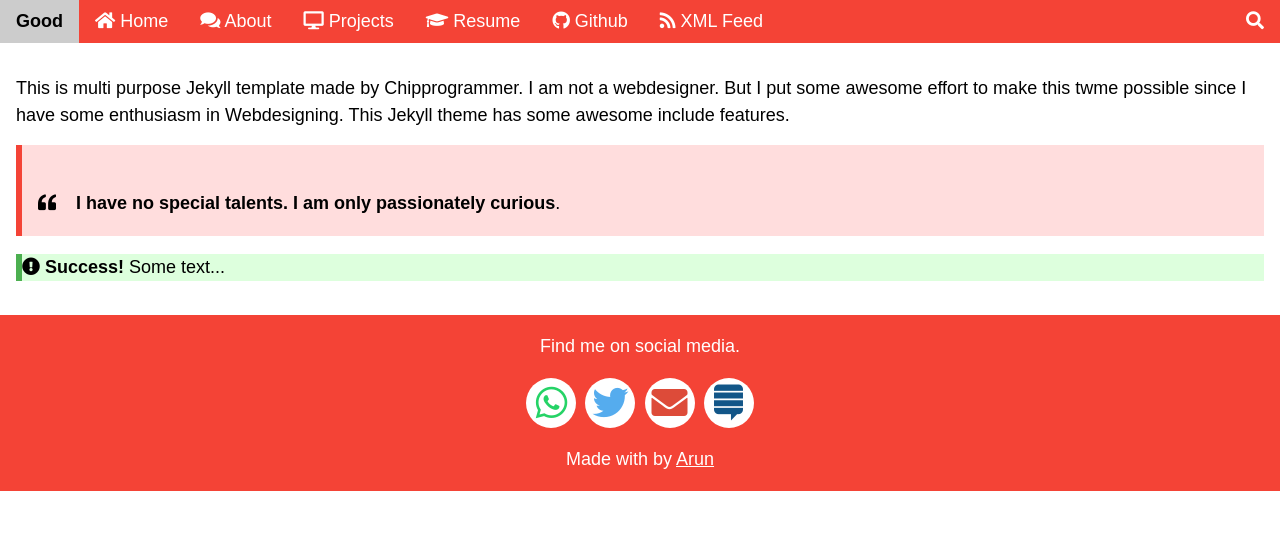
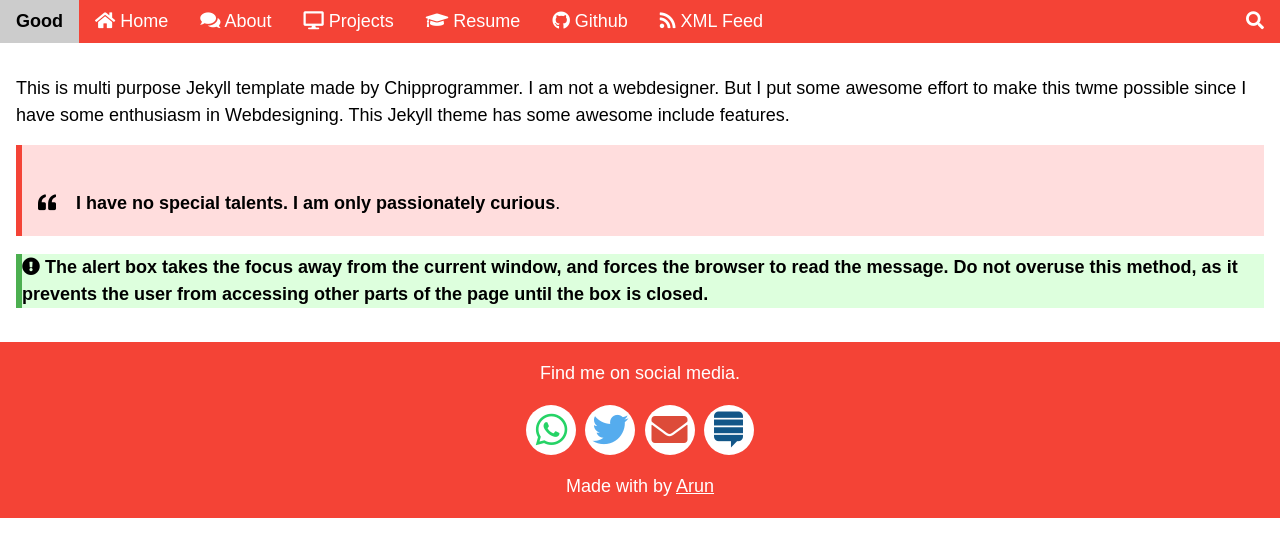
Before and after one commit to chipprogrammers/Good, a Jekyll site: the page built from index.html, in a window 1280 px wide. Shown: the top 557 px of the page. Built offline with Jekyll 4.4.1, drawn with Linux system fonts in a browser that asks for light colours; some web fonts are replaced; comment, search, counter and statistics services are not loaded.

Commit message:
Update index.html

```diff
--- a/index.html
+++ b/index.html
@@ -26,6 +26,7 @@ div {
 .alert-icon{
   border-left: 6px;
   display: inline-block;
+  padding-left:10px;
   }
 .info {
     background-color: #e7f3fe;
@@ -40,6 +41,6 @@ div {
 </style>
 <div class="success">
   <p class="alert icon">
- <i class="fas fa-exclamation-circle"></i> <strong>Success!</strong> Some text...</p>
+ <i class="fas fa-exclamation-circle"></i> <strong>The alert box takes the focus away from the current window, and forces the browser to read the message. Do not overuse this method, as it prevents the user from accessing other parts of the page until the box is closed.</strong></p>
 </div>
 </div>
```
